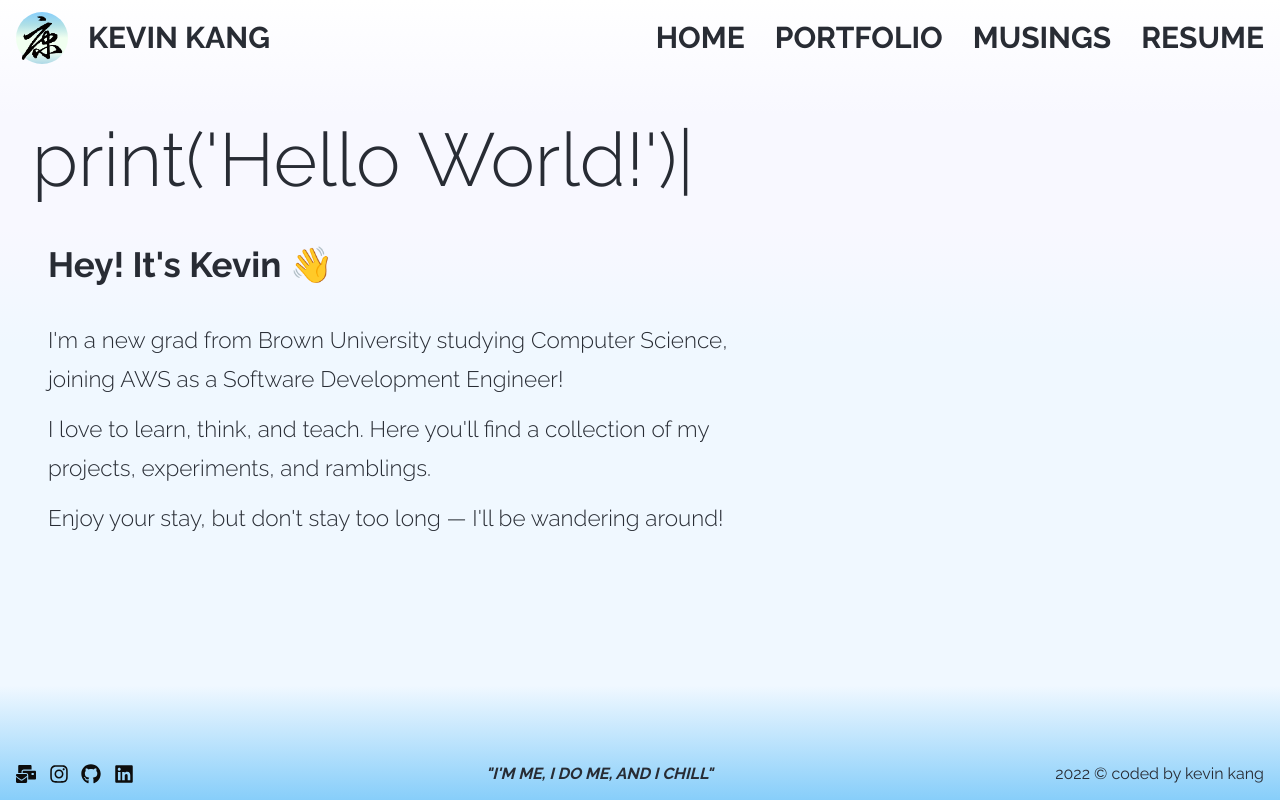
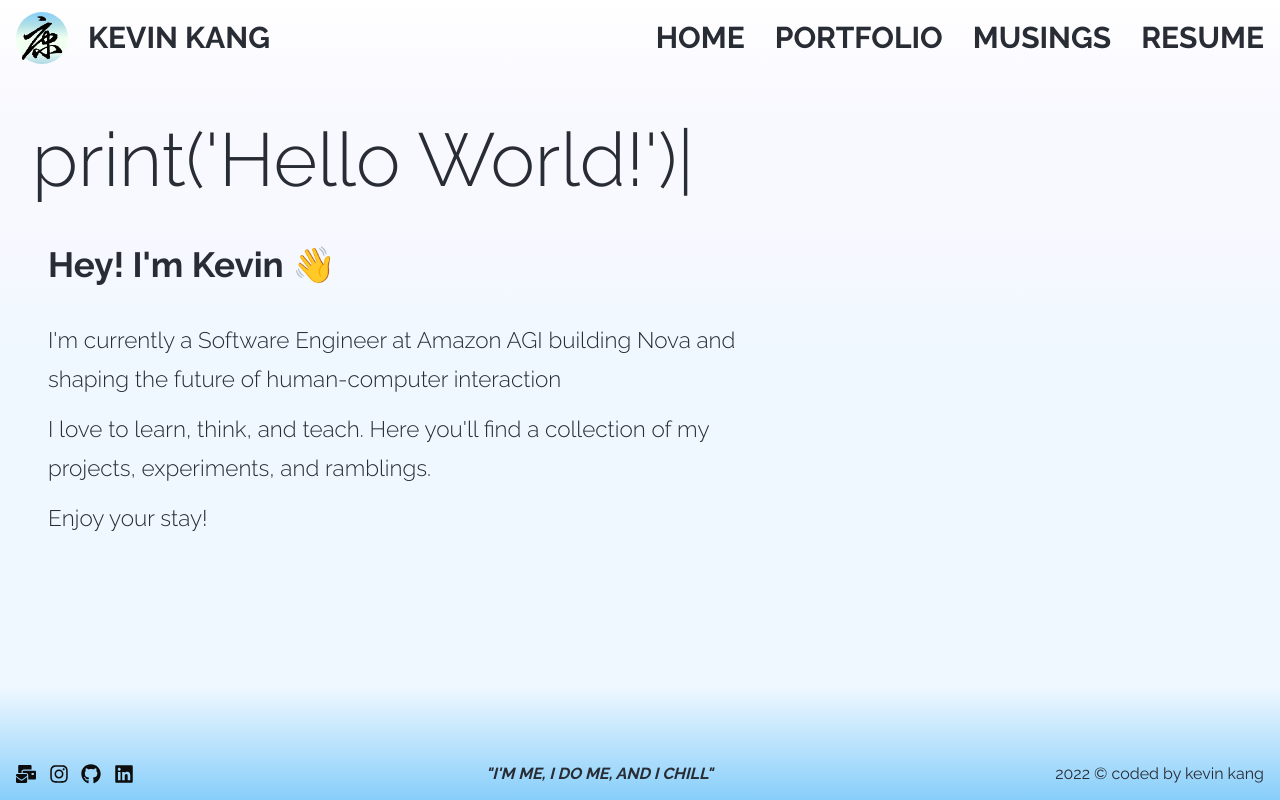
Before and after one commit to kevinxkang/kevinxkang.github.io, a React (Create React App) app: page /#/ in a window 1280 px wide. Built offline with nearby package versions, Linux system fonts and the light colour scheme.

Commit message:
misc: updating home-short-para with new information about self

```diff
--- a/src/pages/home.js
+++ b/src/pages/home.js
@@ -28,9 +28,8 @@ export default function Home() {
             <div className="home-text-container">
                 <div className="home-text-wrap">
                     <Fade bottom>
-                        <h2 className="home-h2-text"> Hey! It's Kevin 👋 </h2>
-                        <p className="home-short-para"> I'm a new grad from Brown University studying Computer Science, joining AWS
-                            as a Software Development Engineer!
+                        <h2 className="home-h2-text"> Hey! I'm Kevin 👋 </h2>
+                        <p className="home-short-para"> I'm currently a Software Engineer at Amazon AGI building Nova and shaping the future of human-computer interaction
                             {/*I enjoy living on the edge, designing and building software that*/}
                             {/*makes a positive impact on the world.*/}
                         </p>
@@ -39,7 +38,7 @@ export default function Home() {
                             a collection of my projects, experiments, and ramblings.
                         </p>
                         <p className="home-short-para">
-                            Enjoy your stay, but don't stay too long — I'll be wandering around!
+                            Enjoy your stay!
                         </p>
                     </Fade>
                 </div>
```
